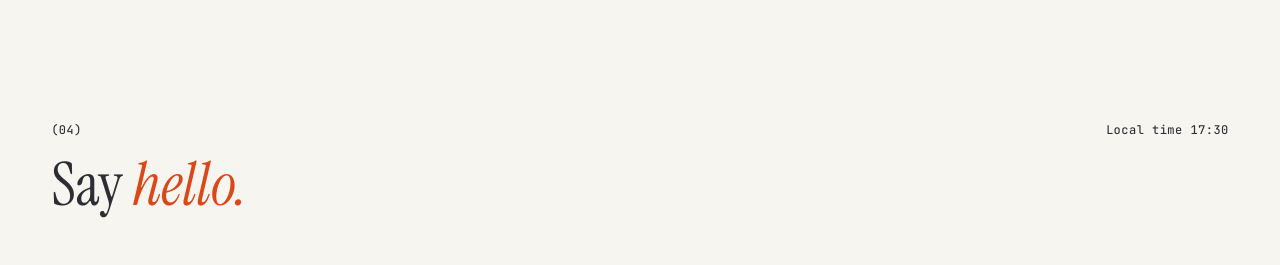
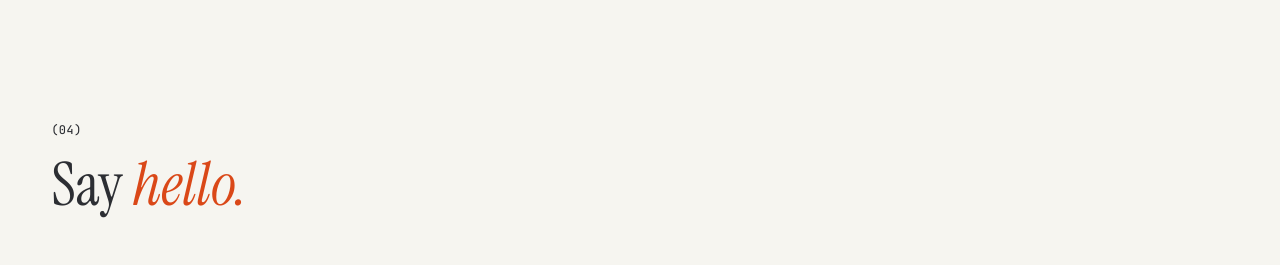
Before and after one commit to stefanstraeter/showcase, an Angular app: page / in a window 1280 px wide. Shown: the part 3740-4005 px from the top of the page. Built offline with nearby package versions, Linux system fonts and the light colour scheme.

Commit message:
refactor: remove local time display for improved clarity

```diff
--- a/src/app/features/home/components/contact/contact.html
+++ b/src/app/features/home/components/contact/contact.html
@@ -33,6 +33,4 @@
       </dd>
     </div>
   </dl>
-
-  <p class="contact__time">Local time {{ localTime.time() }}</p>
 </section>
```
